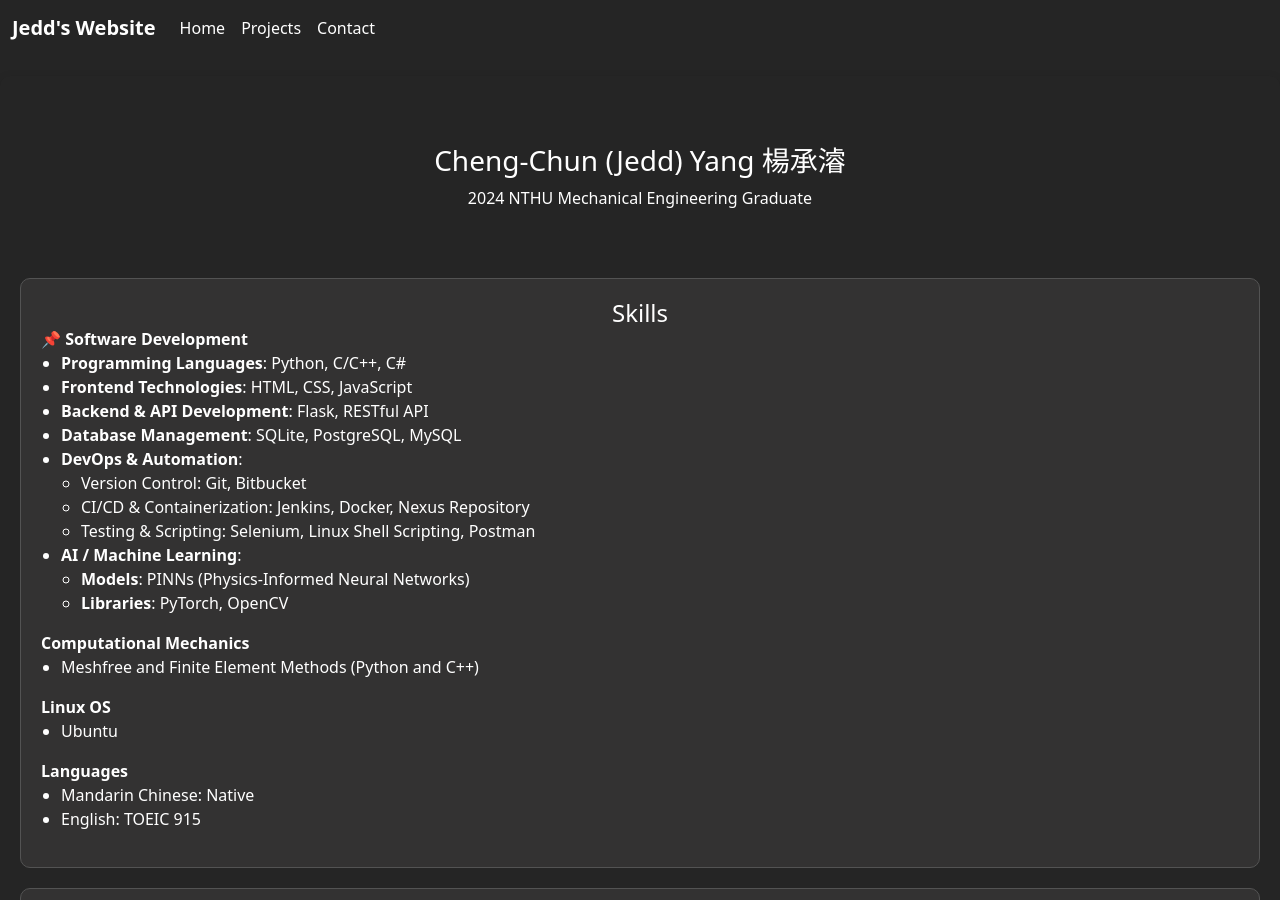
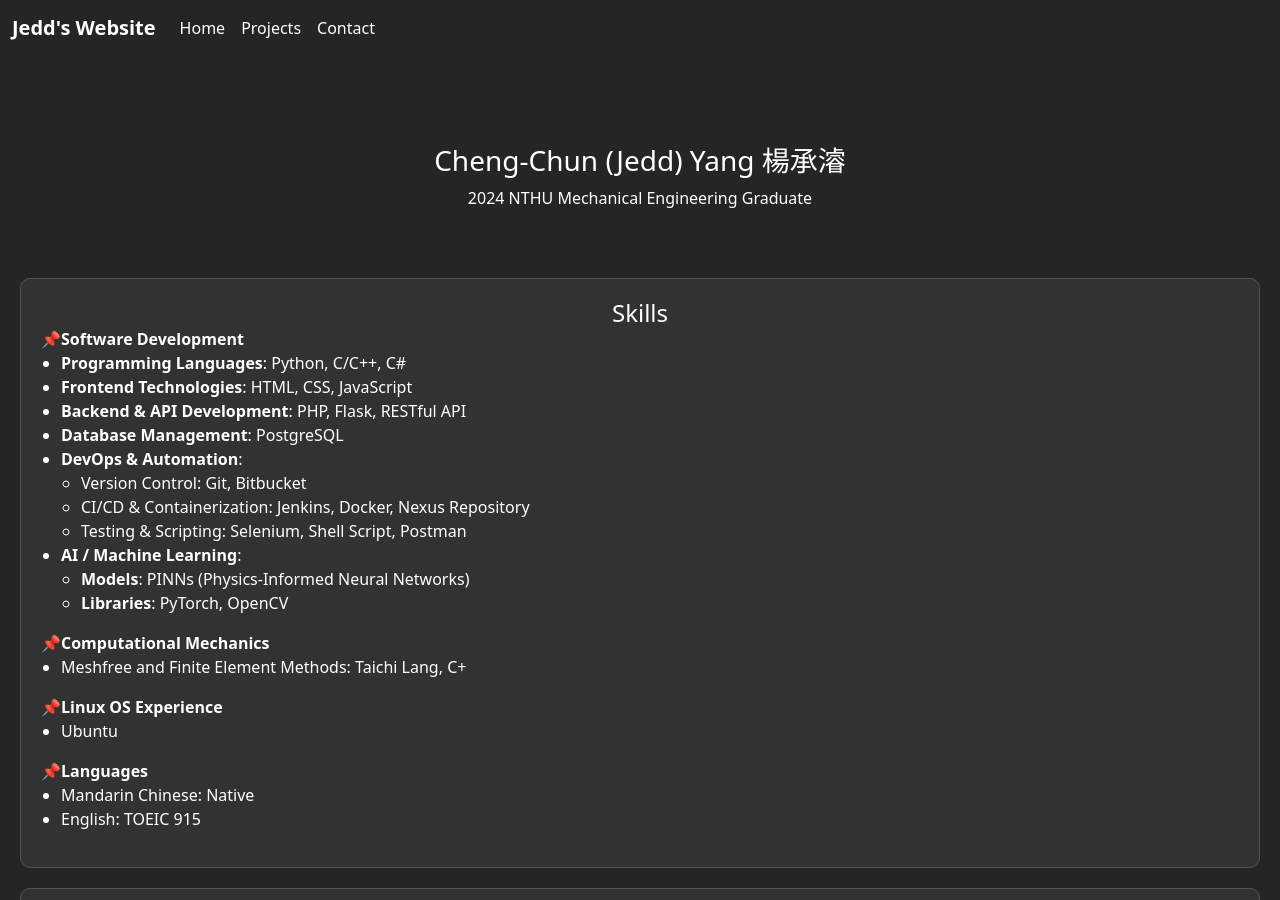
Before and after one commit to jeddiot/jedd-cv, a Jekyll site: the page built from index.html, in a window 1280 px wide and 900 px high. Built offline with Jekyll 4.4.1, drawn with Linux system fonts in a browser that asks for light colours.

Commit message:
Updated Skills

```diff
--- a/index.html
+++ b/index.html
@@ -10,17 +10,17 @@ title: Jedd's Website - Home
 <div class="other" id="skills">
     <h2>Skills</h2>
 
-    <span> 📌 </span><b>Software Development</b><br>
+    <span>📌</span><b>Software Development</b><br>
     <ul>
         <li><b>Programming Languages</b>: Python, C/C++, C#</li>
         <li><b>Frontend Technologies</b>: HTML, CSS, JavaScript</li>
-        <li><b>Backend & API Development</b>: Flask, RESTful API</li>
-        <li><b>Database Management</b>: SQLite, PostgreSQL, MySQL</li>
+        <li><b>Backend & API Development</b>: PHP, Flask, RESTful API</li>
+        <li><b>Database Management</b>: PostgreSQL</li>
         <li><b>DevOps & Automation</b>:
             <ul>
                 <li>Version Control: Git, Bitbucket</li>
                 <li>CI/CD & Containerization: Jenkins, Docker, Nexus Repository</li>
-                <li>Testing & Scripting: Selenium, Linux Shell Scripting, Postman</li>
+                <li>Testing & Scripting: Selenium, Shell Script, Postman</li>
             </ul>
         </li>
         <li><b>AI / Machine Learning</b>:
@@ -31,17 +31,17 @@ title: Jedd's Website - Home
         </li>
     </ul>
 
-    <b>Computational Mechanics</b><br>
+    <span>📌</span><b>Computational Mechanics</b><br>
     <ul>
-        <li>Meshfree and Finite Element Methods (Python and C++)</li>
+        <li>Meshfree and Finite Element Methods: Taichi Lang, C+</li>
     </ul>
 
-    <b>Linux OS</b><br>
+    <span>📌</span><b>Linux OS Experience</b><br>
     <ul>
         <li>Ubuntu</li>
     </ul>
 
-    <b>Languages</b><br>
+    <span>📌</span><b>Languages</b><br>
     <ul>
         <li>Mandarin Chinese: Native</li>
         <li>English: TOEIC 915</li>
```
